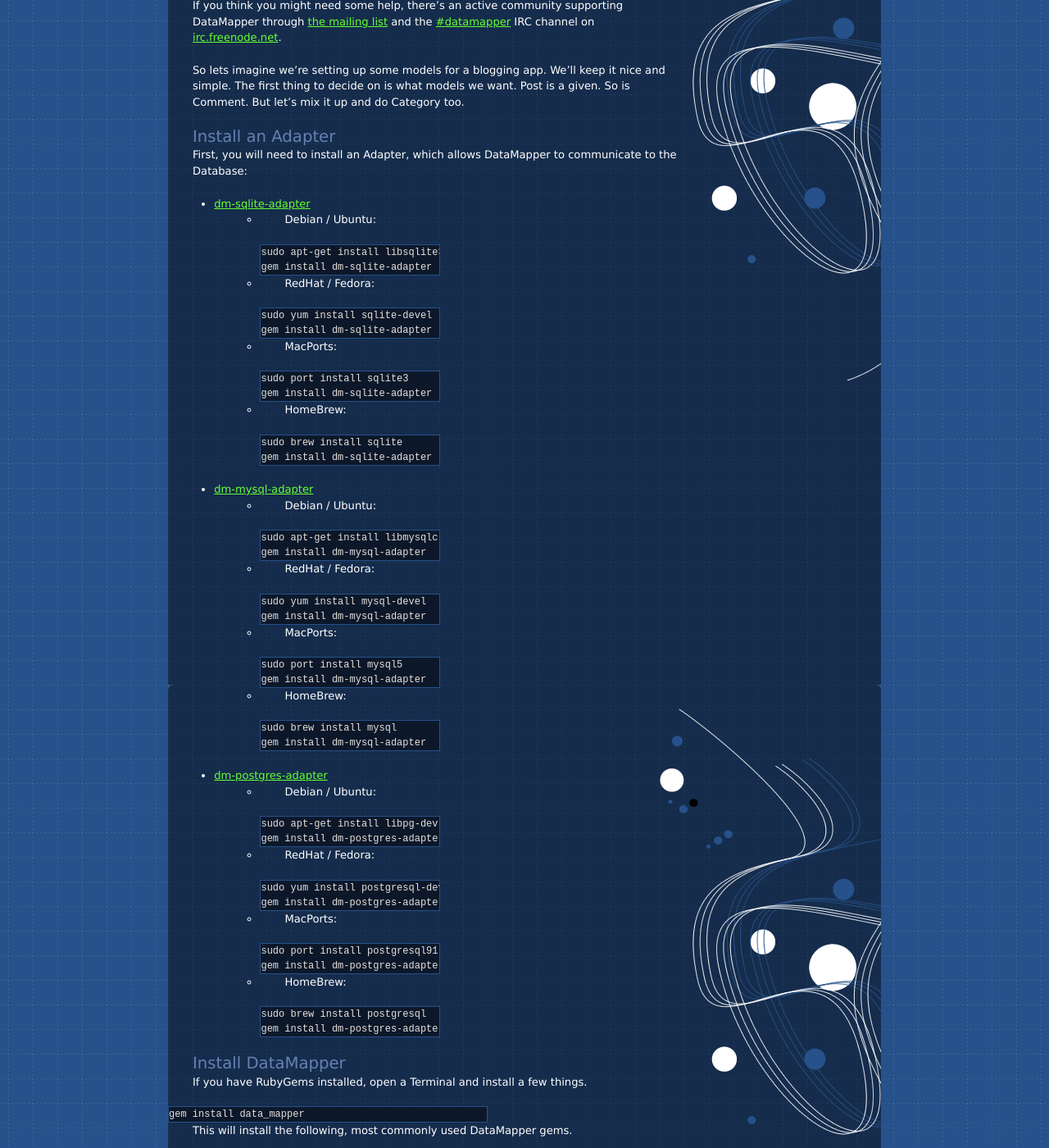
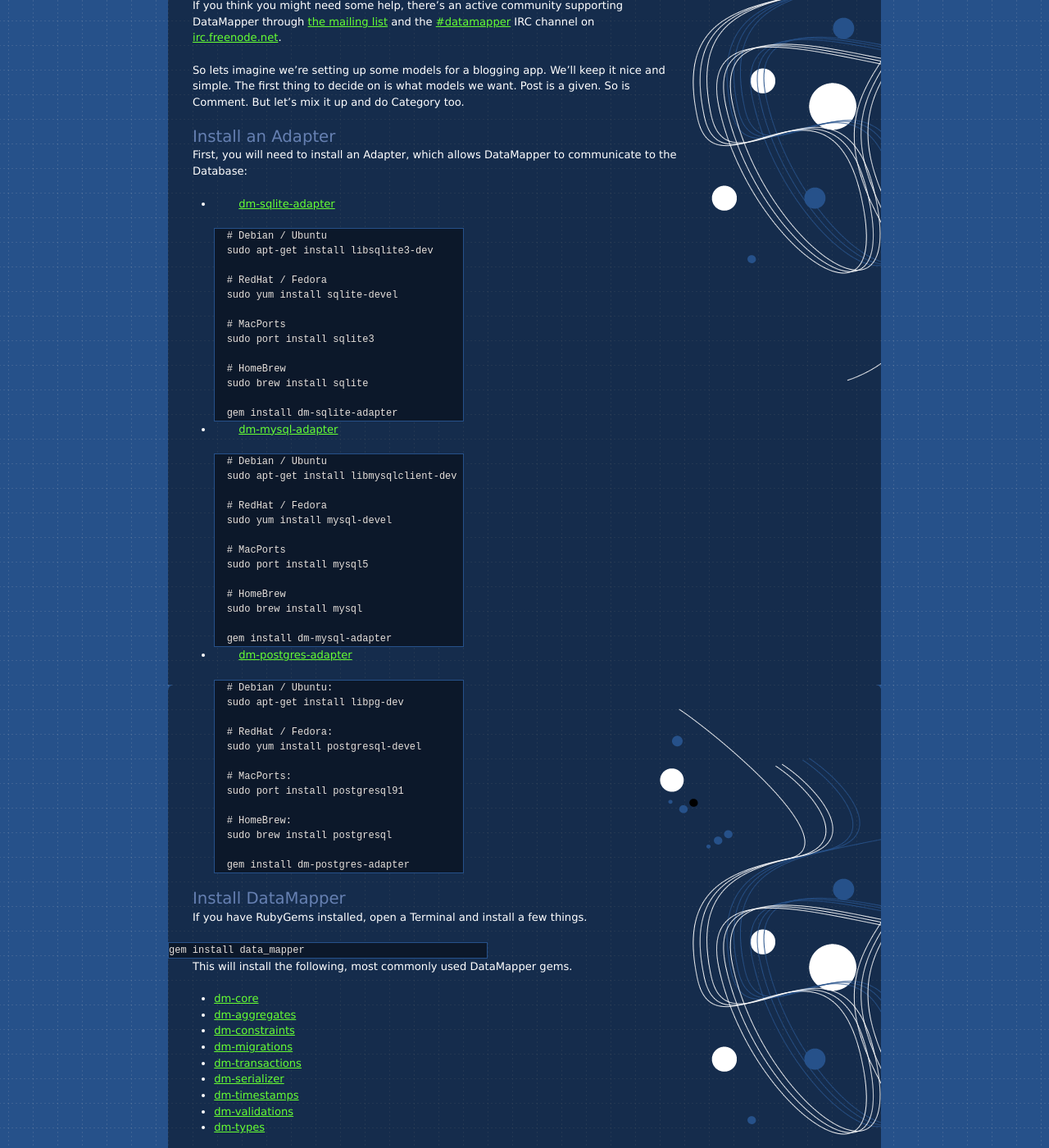
Before and after one commit to datamapper/datamapper.github.com, a Jekyll site: the page built from getting-started.md, in a window 1280 px wide and 1400 px high, scrolled down 244 px. Shown: the whole window at 82% size. Built offline with Jekyll 4.4.1, drawn with Linux system fonts in a browser that asks for light colours; Markdown is read by kramdown in place of the engine named in the settings.

Commit message:
Fixed formatting on the getting-started page.

```diff
--- a/getting-started.md
+++ b/getting-started.md
@@ -24,66 +24,51 @@ Install an Adapter
 First, you will need to install an Adapter, which allows DataMapper to communicate to the Database:
 
 * [dm-sqlite-adapter](https://github.com/datamapper/dm-sqlite-adapter)
-  * Debian / Ubuntu:
 
+        # Debian / Ubuntu
         sudo apt-get install libsqlite3-dev
-        gem install dm-sqlite-adapter
 
-  * RedHat / Fedora:
+        # RedHat / Fedora
+        sudo yum install sqlite-devel
 
-        sudo yum install sqlite-devel
-        gem install dm-sqlite-adapter
+        # MacPorts
+        sudo port install sqlite3
 
-  * MacPorts:
+        # HomeBrew
+        sudo brew install sqlite
 
-        sudo port install sqlite3
-        gem install dm-sqlite-adapter
-
-  * HomeBrew:
-
-        sudo brew install sqlite
         gem install dm-sqlite-adapter
 
 * [dm-mysql-adapter](https://github.com/datamapper/dm-mysql-adapter)
-  * Debian / Ubuntu:
 
+        # Debian / Ubuntu
         sudo apt-get install libmysqlclient-dev
-        gem install dm-mysql-adapter
 
-  * RedHat / Fedora:
+        # RedHat / Fedora
+        sudo yum install mysql-devel
 
-        sudo yum install mysql-devel
-        gem install dm-mysql-adapter
+        # MacPorts
+        sudo port install mysql5
 
-  * MacPorts:
+        # HomeBrew
+        sudo brew install mysql
 
-        sudo port install mysql5
-        gem install dm-mysql-adapter
-
-  * HomeBrew:
-
-        sudo brew install mysql
         gem install dm-mysql-adapter
 
 * [dm-postgres-adapter](https://github.com/datamapper/dm-postgres-adapter)
-  * Debian / Ubuntu:
 
+        # Debian / Ubuntu:
         sudo apt-get install libpg-dev
-        gem install dm-postgres-adapter
 
-  * RedHat / Fedora:
+        # RedHat / Fedora:
+        sudo yum install postgresql-devel
 
-        sudo yum install postgresql-devel
-        gem install dm-postgres-adapter
+        # MacPorts:
+        sudo port install postgresql91
 
-  * MacPorts:
+        # HomeBrew:
+        sudo brew install postgresql
 
-        sudo port install postgresql91
-        gem install dm-postgres-adapter
-
-  * HomeBrew:
-
-        sudo brew install postgresql
         gem install dm-postgres-adapter
 
 Install DataMapper
```
